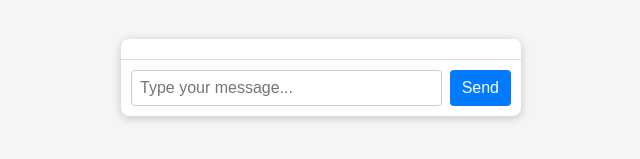
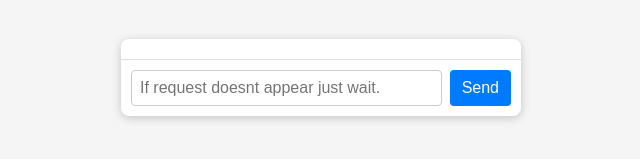
Before and after one commit to Crusty-0/rizzgpt.github.io, a plain HTML site: page index.html in a window 1280 px wide. Shown: the part 323-482 px from the top of the page, without its empty margins (319-959 px from the left). Drawn offline with Linux system fonts and the light colour scheme.

Commit message:
Update index.html

```diff
--- a/index.html
+++ b/index.html
@@ -68,7 +68,7 @@
     <div class="chat-container">
         <div class="chat-box" id="chat-box"></div>
         <div class="input-container">
-            <input type="text" id="user-input" placeholder="Type your message...">
+            <input type="text" id="user-input" placeholder="If request doesnt appear just wait.">
             <button id="send-button" type="button">Send</button>
         </div>
     </div>
```
